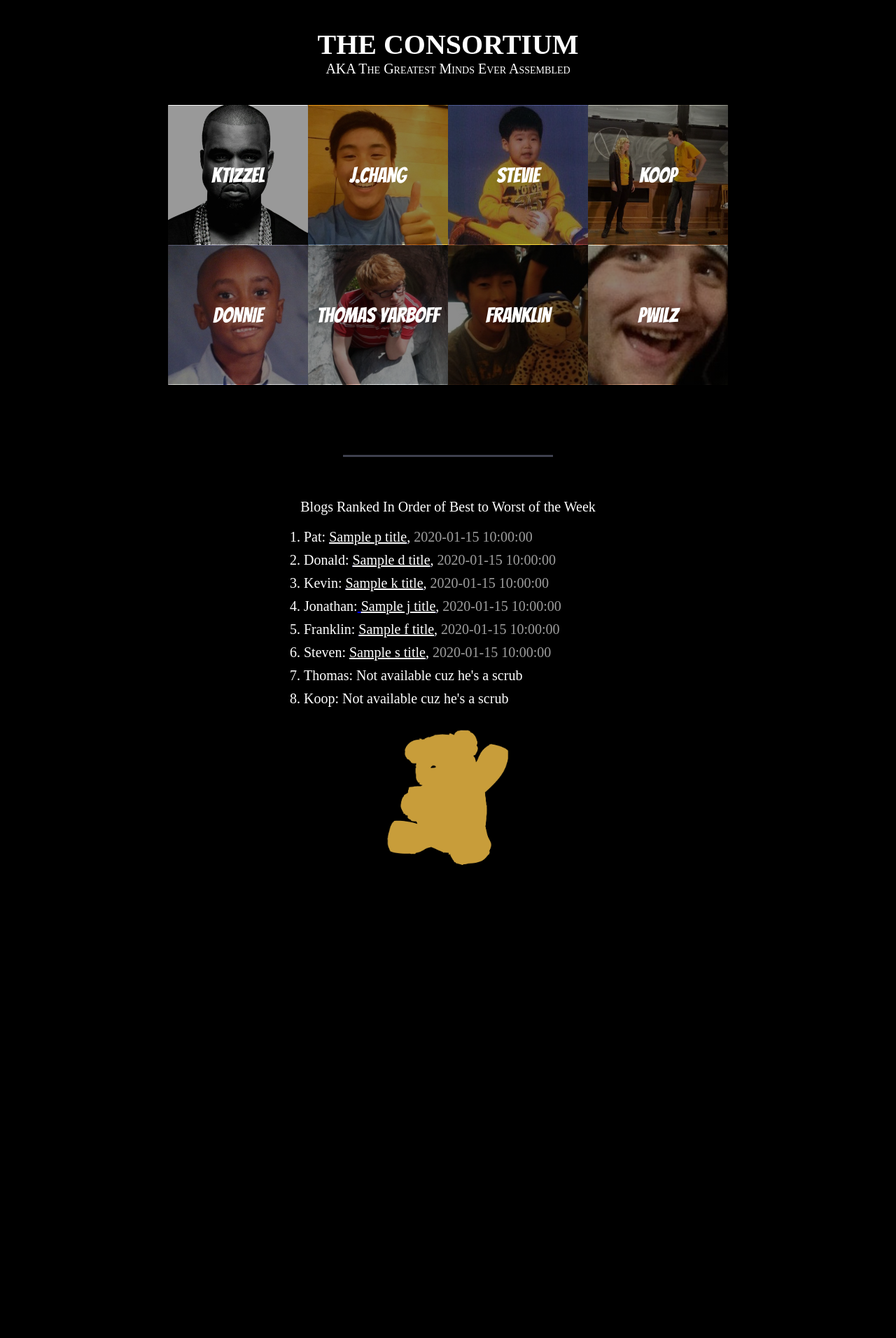
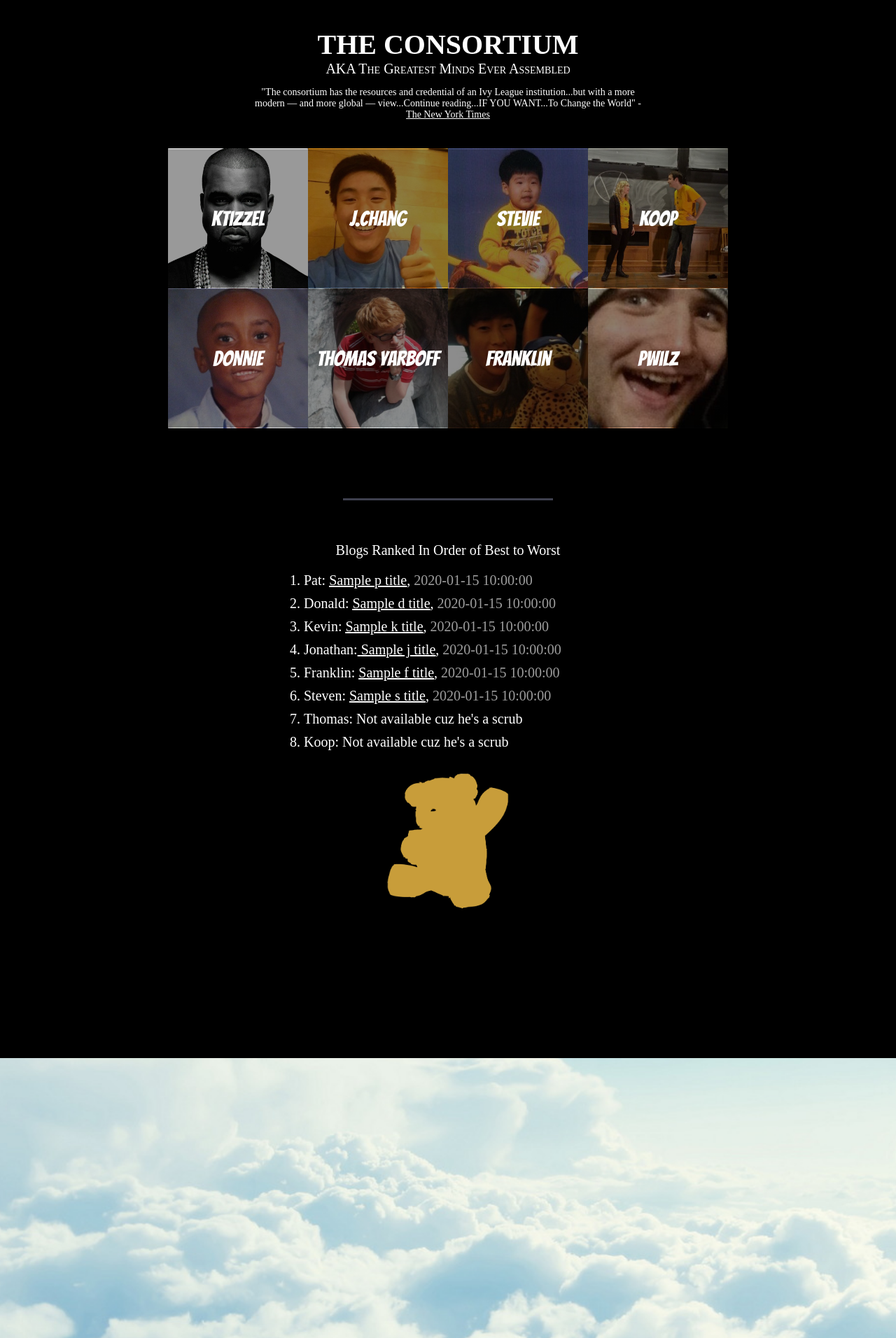
Before and after one commit to kevinhuangtan/consortium, a Flask app: template templates/consortium.html in a window 1280 px wide. Shown: the whole page at 70% size. Before the commit the page ends 1236 px from the top, so only its background shows below. Run offline with Flask 2, Linux system fonts and the light colour scheme; the template is opened without the code that fills it: most values are stand-ins (such as "Sample title", 1, 10 or a date in 2020); some libraries are stand-ins or nearby versions; some web fonts are replaced.

Commit message:
update rank of consortium

```diff
--- a/main.py
+++ b/main.py
@@ -1,6 +1,8 @@
 from flask import Flask, render_template
 from bs4 import BeautifulSoup
 import urllib2
+import schedule
+import time
 
 app = Flask(__name__)
 app.debug = True
@@ -68,5 +70,16 @@ def hello_world():
 
 	return render_template('consortium.html', f_title = f_title, f_date = f_date, j_title = j_title, j_date =j_date, k_title =k_title, k_date = k_date, s_title=s_title, s_date=s_date, d_title = d_title, d_date = d_date, p_title = p_title, p_date = p_date)
 
+def schedule_this():
+
+	# schedule.every(10).minutes.do(job)
+	schedule.every().hour.do(job)
+
+	while True:
+	    schedule.run_pending()
+	    time.sleep(1)
+
+
+
 if __name__ == '__main__':
     app.run()
--- a/static/home.css
+++ b/static/home.css
@@ -16,6 +16,11 @@ body{
 	font-size: 20px;
 	color:white;
 }
+a{
+	opacity: 1;
+	color:white;
+
+}
 
 .title h1{
 	margin: 0;
@@ -23,6 +28,13 @@ body{
 .title p{
 	margin: 0;
 	font-variant: small-caps;
+}
+.quote{
+	width: 40em;
+	margin: 0 auto;
+	left: 0;
+	right: 0;
+	font-size: .7em;
 }
 .main{
 	z-index: 1;
@@ -153,9 +165,11 @@ body{
 	width: 50%;
 	margin-left: 30%;
 	text-align: left;
+
 }
 .blog{
 	margin: .5em;
+
 }
 .blog-name{
 	color:white;
@@ -175,7 +189,6 @@ body{
 }
 
 .bear-image{
-
 	height: 11em;
 	width: 10em;
 	background-size: 10em;
@@ -187,3 +200,11 @@ body{
 	height: 10em;
 	width: 5em;
 }
+.sky{
+	background: url('clouds.jpg');
+	background-size: 1800px;
+	background-position: center;
+	background-repeat: no-repeat;
+	overflow:none;
+	height: 20em;
+}
--- a/templates/consortium.html
+++ b/templates/consortium.html
@@ -50,13 +50,15 @@
 	<div class="main">
 		<h1 id="d42">D42</h1>
 	</div>
-<!-- 	<div class="main">
-		<h1 class="greatest">THE GREATEST MINDS EVER ASSEMBLED</h1>
-	</div> -->
+
 	<div class="title">
-	<h1>THE CONSORTIUM</h1>
-	<p >AKA The Greatest Minds Ever Assembled</p>
+		<h1>THE CONSORTIUM</h1>
+		<p>AKA The Greatest Minds Ever Assembled</p>
 	</div>
+	<div class="quote">
+		<p>"The consortium has the resources and credential of an Ivy League institution...but with a more modern — and more global — view...Continue reading...IF YOU WANT...To Change the World" - <a href="http://www.nytimes.com/2015/04/12/education/edlife/mba-programs-that-get-you-where-you-want-to-go.html?partner=socialflow&smid=tw-nytimes">The New York Times</a></p>
+	</div>
+
 <div class="consortium">
 <a href="http://www.ktizzel.com/blog"><div class="person ktizzel"><p class="name">Ktizzel</p></div></a>
 <a href="http://www.jchang.me/posts.html"><div class="person jchang"><p class="name">J.Chang</p></div></a>
@@ -70,7 +72,7 @@
 </div>
 
 <div class='rainbow'></div>
-<p style="margin-top: 3em;">Blogs Ranked In Order of Best to Worst of the Week</p>
+<p style="margin-top: 3em;">Blogs Ranked In Order of Best to Worst</p>
 <div class="recent-blogs">
 	<ol>
 	<li class="blog">Pat: <a href="https://pwilz.wordpress.com"> <span class="blog-name">{{p_title}}</span></a>, <span class="date">{{p_date}}</span></li>
@@ -96,6 +98,8 @@
 	<div class="bear-image"></div>
 </div>
 <div class='twitter'></div>
+<div class="sky">
+</div>
 <!-- twitter feed -->
 
 </body>
```
